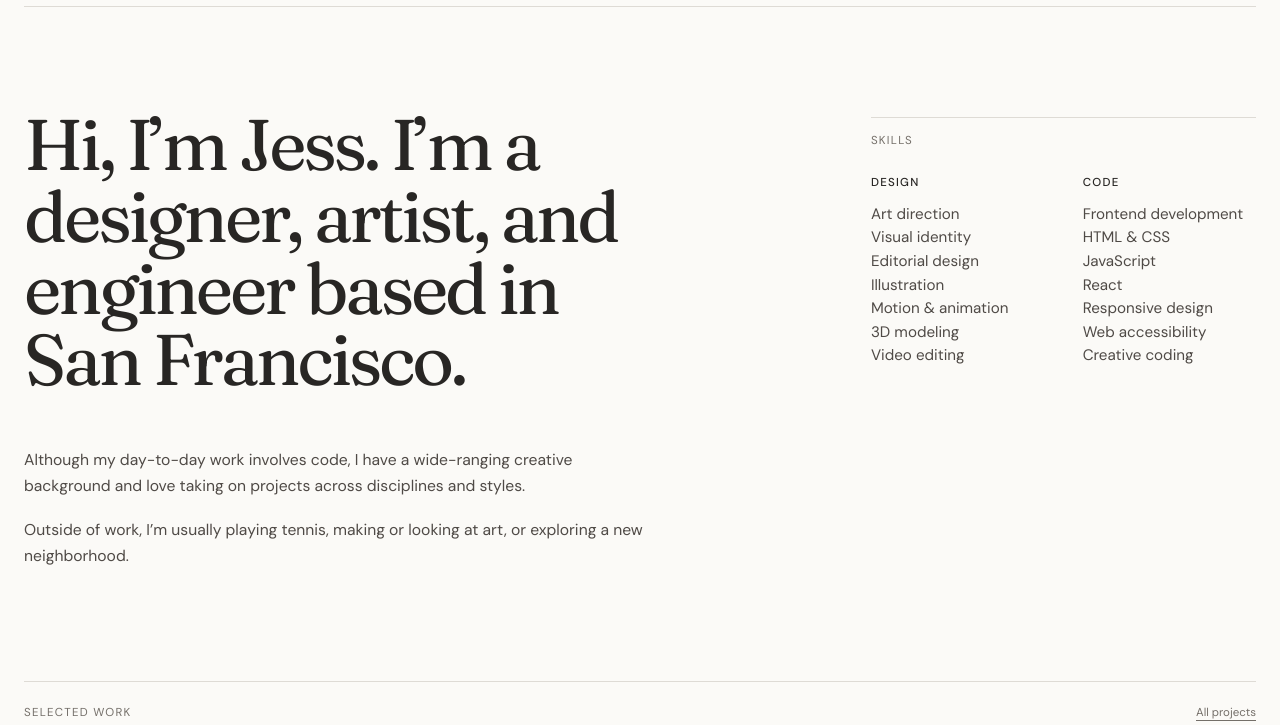
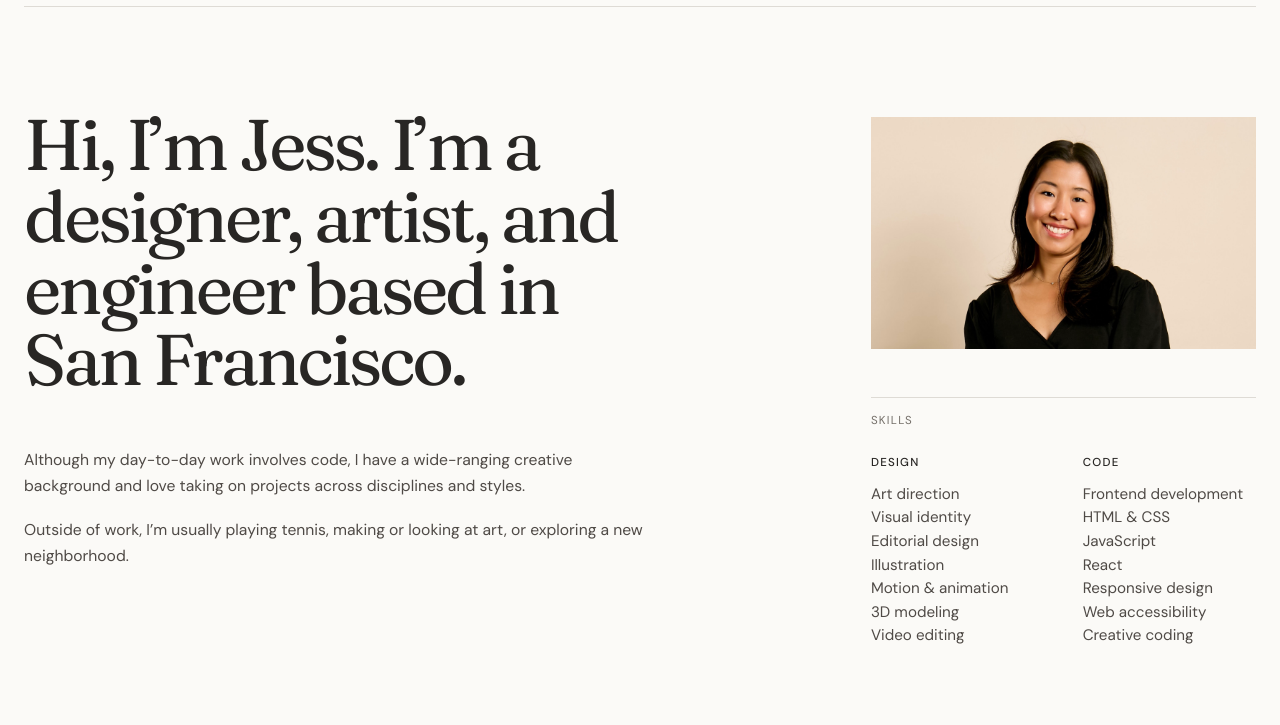
Before and after one commit to jcpengy/personal-website-2026, a plain HTML site: page about/index.html in a window 1280 px wide. Shown: the part 75-800 px from the top of the page. Drawn offline with Linux system fonts and the light colour scheme.

Commit message:
Add portrait to info page

```diff
--- a/about/index.html
+++ b/about/index.html
@@ -12,7 +12,7 @@
       href="https://fonts.googleapis.com/css2?family=DM+Sans:wght@400;500&amp;family=Fraunces:opsz,wght@9..144,300..600&amp;family=Space+Grotesk:wght@400;500&amp;display=swap"
       rel="stylesheet"
     />
-    <link rel="stylesheet" href="../styles.css?v=6" />
+    <link rel="stylesheet" href="../styles.css?v=7" />
     <script src="../script.js?v=13" defer></script>
   </head>
   <body class="about-page">
@@ -35,6 +35,9 @@
         </div>
 
         <aside class="about-skills" aria-labelledby="skills-title">
+          <figure class="about-portrait">
+            <img src="../assets/about/jess-portrait.jpg" alt="Portrait of Jess Peng" />
+          </figure>
           <p class="eyebrow" id="skills-title">Skills</p>
           <div class="about-skills-grid">
             <section class="about-skill-group">
--- a/styles.css
+++ b/styles.css
@@ -471,6 +471,17 @@ a { color: inherit; }
   padding-top: 8px;
 }
 
+.about-portrait {
+  margin: 0 0 clamp(30px, 4vw, 48px);
+  overflow: hidden;
+}
+
+.about-portrait img {
+  display: block;
+  width: 100%;
+  height: auto;
+}
+
 .about-skills > .eyebrow {
   margin: 0 0 24px;
   padding-top: 14px;
```
Also changed, not shown: assets/about/jess-portrait.jpg (added).
